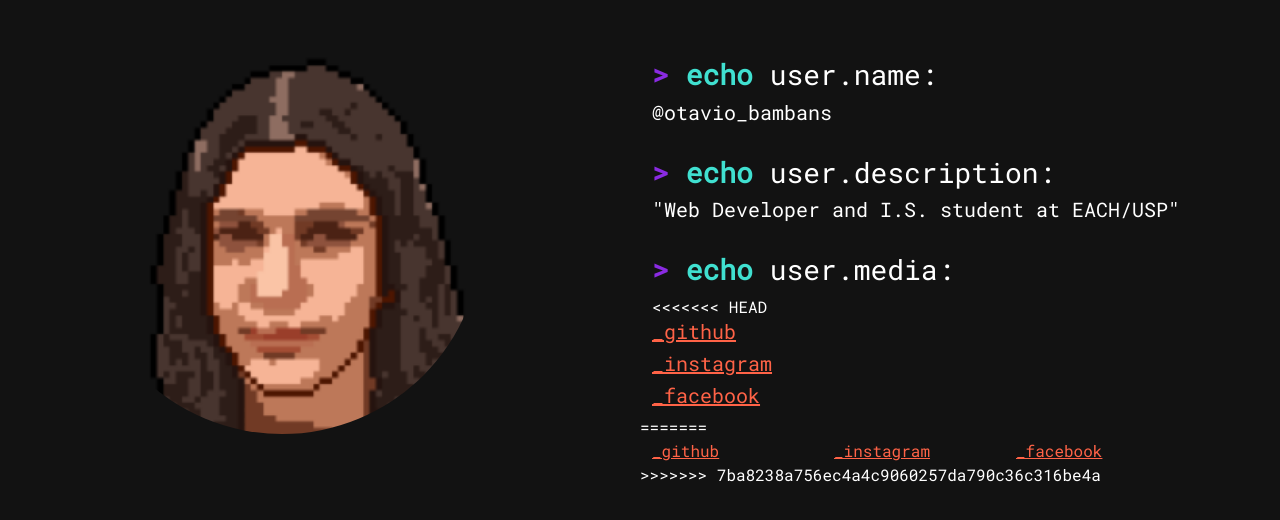
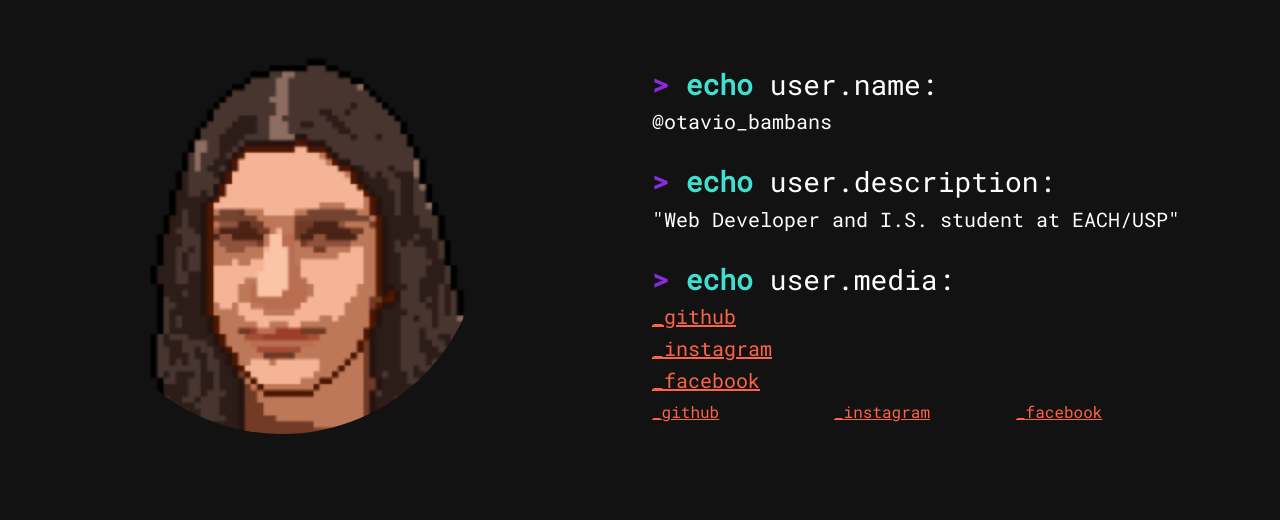
Before and after one commit to bambans/bambans.github.io, a plain HTML site: page index.html in a window 1280 px wide. Shown: the part 126-646 px from the top of the page. Drawn offline with nearby package versions, Linux system fonts and the light colour scheme.

Commit message:
my personal page - 2.0: bug correction

```diff
--- a/index.html
+++ b/index.html
@@ -60,7 +60,6 @@
                                     <h3><b class="p">></b> <b class="b">echo</b> user.media:</h3>
                                 </div>
                             </div>
-<<<<<<< HEAD
                             <div class="row">
                                 <div class="col-md-12">
                                     <h5>
@@ -81,7 +80,6 @@
                                         <a target="_blank" href="https://www.facebook.com/otavio.rodrigues.bambans">_facebook</a>
                                     </h5>
                                 </div>
-=======
                             <div class="row links">
                                 <div class="col-md-4">
                                     <a target="_blank" href="https://github.com/otaviobambans/">_github</a>
@@ -97,7 +95,6 @@
                                         <a target="_blank" href="https://bambans.000webhostapp.com/">_projects</a>
                                     </div>
                                 -->
->>>>>>> 7ba8238a756ec4a4c9060257da790c36c316be4a
                             </div>
                         </div>
                     </div>
```
